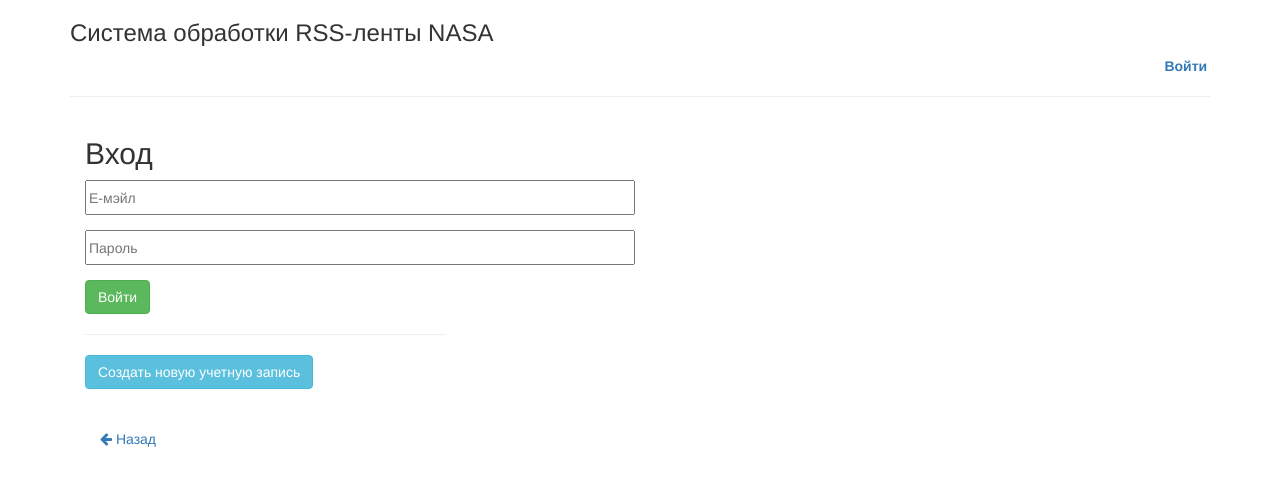
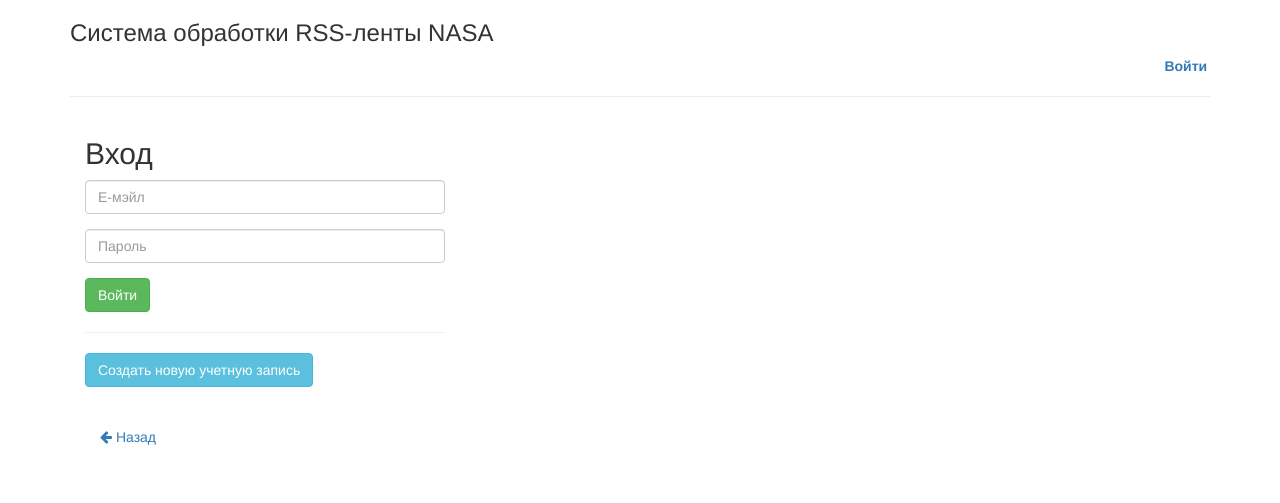
Before and after one commit to Criro777/RSS, a PHP site: template app/views/User/login.php in a window 1280 px wide. Shown: the top 503 px of the page. Run offline with PHP 8.4, Linux system fonts and the light colour scheme; the template is opened without the code that fills it, so the values that code supplies are empty.

Commit message:
Добавлена валидация Bootstrap для формы авторизации

```diff
--- a/app/views/User/login.php
+++ b/app/views/User/login.php
@@ -15,12 +15,12 @@
             <?php endif; ?>
             <div class="login-form"><!--login form-->
                 <h2>Вход</h2>
-                <form class="account" action="/user/login" method="post">
+                <form id="account" action="/user/login" method="post" data-toggle="validator">
                     <div class="form-group">
-                        <input type="email" name="email" required placeholder="E-мэйл"/>
+                        <input type="email" class="form-control" name="email" placeholder="E-мэйл" required>
                     </div>
                     <div class="form-group">
-                        <input type="password" name="password" required placeholder="Пароль"/>
+                        <input type="password" class="form-control" name="password" placeholder="Пароль" required>
                     </div>
 
                     <button type="submit" name="login" class="btn btn-success">Войти</button>
```
